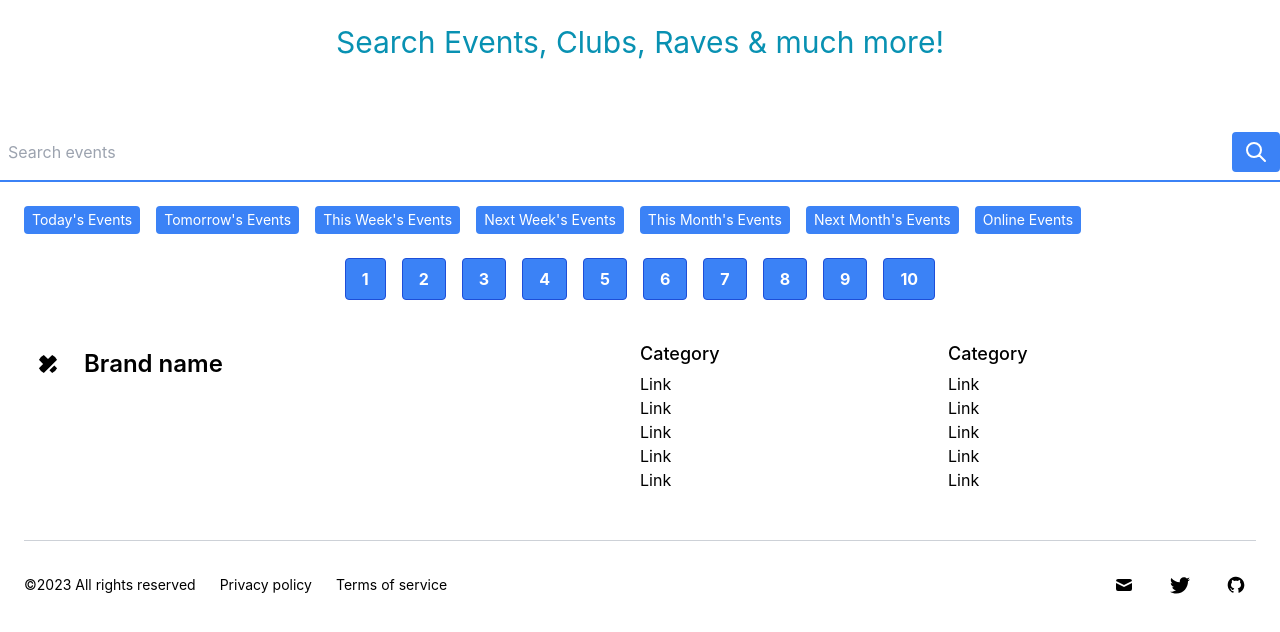
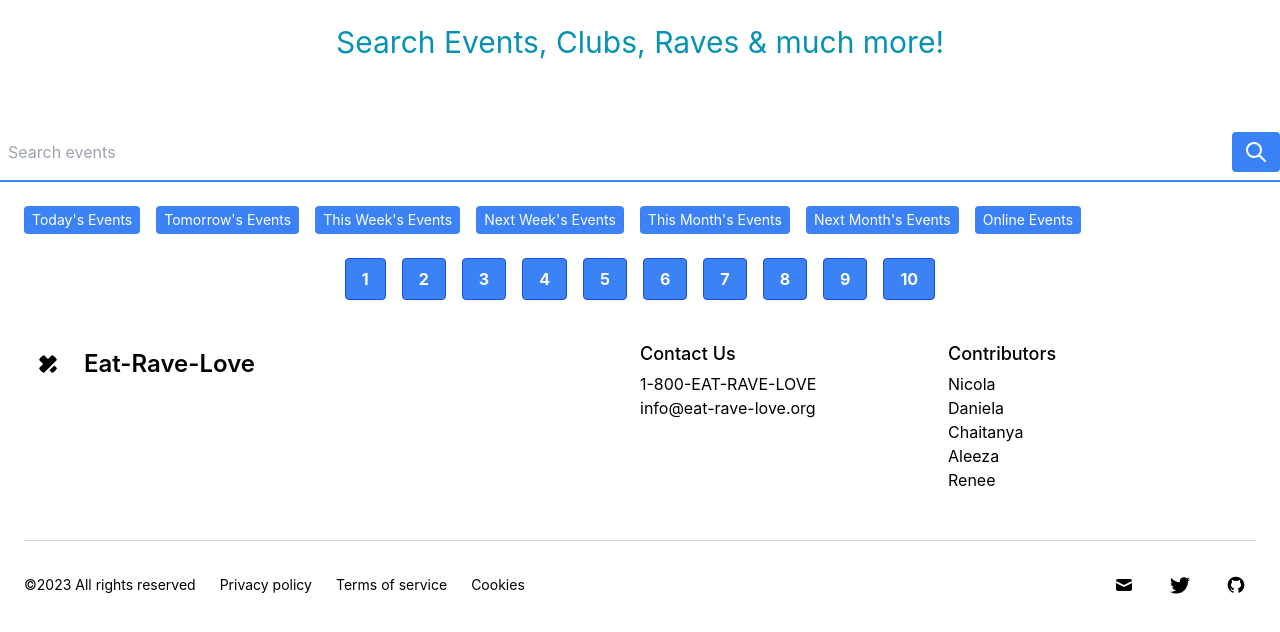
Before and after one commit to Bibbleboop/Eat-Rave-Love, a React (Create React App) app: page / in a window 1280 px wide. Shown: the top 632 px of the page. Built offline with nearby package versions, Linux system fonts and the light colour scheme.

Commit message:
updated contact info and links

```diff
--- a/src/App.js
+++ b/src/App.js
@@ -2,7 +2,7 @@ import React, { useState } from 'react';
 import ReactFooter from './Components/footer/ReactFooter';
 // import Header from './Components/header/Header';
 // import Main from './Components/main/Main';
-import SearchBar from './Components/searchbar/SearchBar'
+import SearchBar from './Components/searchbar/searchbar'
 // import ContactUs from './Components/contactus/ContactUs';
 
 
--- a/src/Components/footer/ReactFooter.js
+++ b/src/Components/footer/ReactFooter.js
@@ -11,20 +11,20 @@ const ReactFooter=()=> {
       //             <svg xmlns="http://www.w3.org/2000/svg" viewBox="0 0 32 32" fill="currentColor" class="flex-shrink-0 w-5 h-5 rounded-full dark:text-gray-900">
       //               <path d="M18.266 26.068l7.839-7.854 4.469 4.479c1.859 1.859 1.859 4.875 0 6.734l-1.104 1.104c-1.859 1.865-4.875 1.865-6.734 0zM30.563 2.531l-1.109-1.104c-1.859-1.859-4.875-1.859-6.734 0l-6.719 6.734-6.734-6.734c-1.859-1.859-4.875-1.859-6.734 0l-1.104 1.104c-1.859 1.859-1.859 4.875 0 6.734l6.734 6.734-6.734 6.734c-1.859 1.859-1.859 4.875 0 6.734l1.104 1.104c1.859 1.859 4.875 1.859 6.734 0l21.307-21.307c1.859-1.859 1.859-4.875 0-6.734z"></path>
       //             </svg>
-      //             <span class="self-center text-2xl font-semibold">Eat-Rave-Love</span>
+      //             <span class="self-center text-2xl font-semibold"></span>
       //           </div>
       //         </a>
       //       </div>
       //     </div>
 
       //     <div class="col-span-6 text-center md:text-left md:col-span-3">
-      //       <p class="pb-1 text-lg font-medium">Contact Us</p>
+      //       <p class="pb-1 text-lg font-medium"></p>
       //         <ul>
       //           <li>
-      //             <p class="hover:dark:text-violet-400">1-800-EAT-RAVE-LOVE</p>
+      //             <p class="hover:dark:text-violet-400"></p>
       //           </li>
       //           <li>
-      //             <p class="hover:dark:text-violet-400">info@eat-rave-love.org</p>
+      //             <p class="hover:dark:text-violet-400"></p>
       //           </li>
       //           <li>
       //             <p class="hover:dark:text-violet-400">Form</p>
@@ -32,22 +32,22 @@ const ReactFooter=()=> {
       //         </ul>
       //     </div>
       //     <div class="col-span-6 text-center md:text-left md:col-span-3">
-      //       <p class="pb-1 text-lg font-medium">Contributors</p>
+      //       <p class="pb-1 text-lg font-medium"></p>
       //       <ul>
       //         <li>
-      //           <a rel="noopener noreferrer" href="https://github.com/Bibbleboop" class="hover:dark:text-violet-400">Nicola</a>
+      //           <a rel="noopener noreferrer" href="" class="hover:dark:text-violet-400">Nicola</a>
       //         </li>
       //         <li>
-      //           <a rel="noopener noreferrer" href="https://github.com/Dani-Her" class="hover:dark:text-violet-400">Daniela</a>
+      //           <a rel="noopener noreferrer" href="" class="hover:dark:text-violet-400">Daniela</a>
       //         </li>
       //         <li>
-      //           <a rel="noopener noreferrer" href="https://github.com/curioushumans" class="hover:dark:text-violet-400">Chaitanya</a>
+      //           <a rel="noopener noreferrer" href="" class="hover:dark:text-violet-400">Chaitanya</a>
       //         </li>
       //         <li>
-      //           <a rel="noopener noreferrer" href="https://github.com/babyleezus" class="hover:dark:text-violet-400">Aleeza</a>
+      //           <a rel="noopener noreferrer" href="" class="hover:dark:text-violet-400">Aleeza</a>
       //         </li>
       //         <li>
-      //           <a rel="noopener noreferrer" href="https://github.com/ReneeDanielleB" class="hover:dark:text-violet-400">Renee</a>
+      //           <a rel="noopener noreferrer" href="" class="hover:dark:text-violet-400">Renee</a>
       //         </li>
       //       </ul>
       //     </div>
@@ -96,46 +96,37 @@ const ReactFooter=()=> {
                     <path d="M18.266 26.068l7.839-7.854 4.469 4.479c1.859 1.859 1.859 4.875 0 6.734l-1.104 1.104c-1.859 1.865-4.875 1.865-6.734 0zM30.563 2.531l-1.109-1.104c-1.859-1.859-4.875-1.859-6.734 0l-6.719 6.734-6.734-6.734c-1.859-1.859-4.875-1.859-6.734 0l-1.104 1.104c-1.859 1.859-1.859 4.875 0 6.734l6.734 6.734-6.734 6.734c-1.859 1.859-1.859 4.875 0 6.734l1.104 1.104c1.859 1.859 4.875 1.859 6.734 0l21.307-21.307c1.859-1.859 1.859-4.875 0-6.734z"></path>
                   </svg>
                 </div>
-                <span className="self-center text-2xl font-semibold">Brand name</span>
+                <span className="self-center text-2xl font-semibold">Eat-Rave-Love</span>
               </a>
             </div>
             <div className="col-span-6 text-center md:text-left md:col-span-3">
-              <p className="pb-1 text-lg font-medium">Category</p>
+              <p className="pb-1 text-lg font-medium">Contact Us</p>
               <ul>
                 <li>
-                  <a rel="noopener noreferrer" href="/" className="hover:dark:text-violet-400">Link</a>
+                  <a rel="noopener noreferrer" href="/" className="hover:dark:text-violet-400">1-800-EAT-RAVE-LOVE</a>
                 </li>
                 <li>
-                  <a rel="noopener noreferrer" href="/" className="hover:dark:text-violet-400">Link</a>
-                </li>
-                <li>
-                  <a rel="noopener noreferrer" href="/" className="hover:dark:text-violet-400">Link</a>
-                </li>
-                <li>
-                  <a rel="noopener noreferrer" href="/" className="hover:dark:text-violet-400">Link</a>
-                </li>
-                <li>
-                  <a rel="noopener noreferrer" href="/" className="hover:dark:text-violet-400">Link</a>
+                  <a rel="noopener noreferrer" href="/" className="hover:dark:text-violet-400">info@eat-rave-love.org</a>
                 </li>
               </ul>
             </div>
             <div className="col-span-6 text-center md:text-left md:col-span-3">
-              <p className="pb-1 text-lg font-medium">Category</p>
+              <p className="pb-1 text-lg font-medium">Contributors</p>
               <ul>
                 <li>
-                  <a rel="noopener noreferrer" href="/" className="hover:dark:text-violet-400">Link</a>
+                  <a rel="noopener noreferrer" href="https://github.com/Bibbleboop" className="hover:dark:text-violet-400">Nicola</a>
                 </li>
                 <li>
-                  <a rel="noopener noreferrer" href="/" className="hover:dark:text-violet-400">Link</a>
+                  <a rel="noopener noreferrer" href="https://github.com/Dani-Her" className="hover:dark:text-violet-400">Daniela</a>
                 </li>
                 <li>
-                  <a rel="noopener noreferrer" href="/" className="hover:dark:text-violet-400">Link</a>
+                  <a rel="noopener noreferrer" href="https://github.com/curioushumans" className="hover:dark:text-violet-400">Chaitanya</a>
                 </li>
                 <li>
-                  <a rel="noopener noreferrer" href="/" className="hover:dark:text-violet-400">Link</a>
+                  <a rel="noopener noreferrer" href="https://github.com/babyleezus" className="hover:dark:text-violet-400">Aleeza</a>
                 </li>
                 <li>
-                  <a rel="noopener noreferrer" href="/" className="hover:dark:text-violet-400">Link</a>
+                  <a rel="noopener noreferrer" href="https://github.com/ReneeDanielleB" className="hover:dark:text-violet-400">Renee</a>
                 </li>
               </ul>
             </div>
@@ -146,8 +137,11 @@ const ReactFooter=()=> {
               <a rel="noopener noreferrer" href="/">
                 <span>Privacy policy</span>
               </a>
-              <a rel="noopener noreferrer" href="/">
+              <a rel="noopener noreferrer" href="/terms">
                 <span>Terms of service</span>
+              </a>
+              <a rel="noopener noreferrer" href="/cookies">
+                <span>Cookies</span>
               </a>
             </div>
             <div className="flex justify-center pt-4 space-x-4 lg:pt-0 lg:col-end-13">
```
